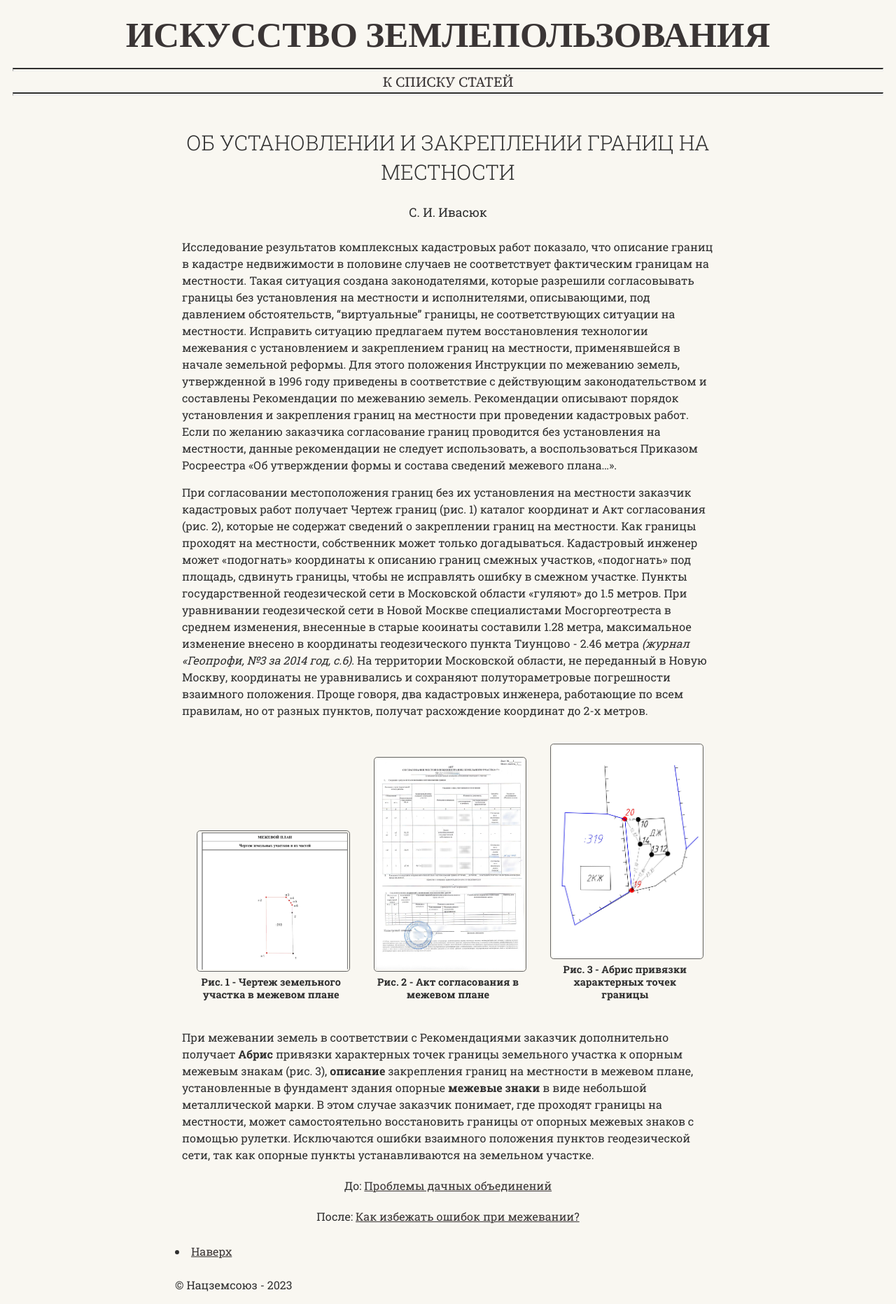
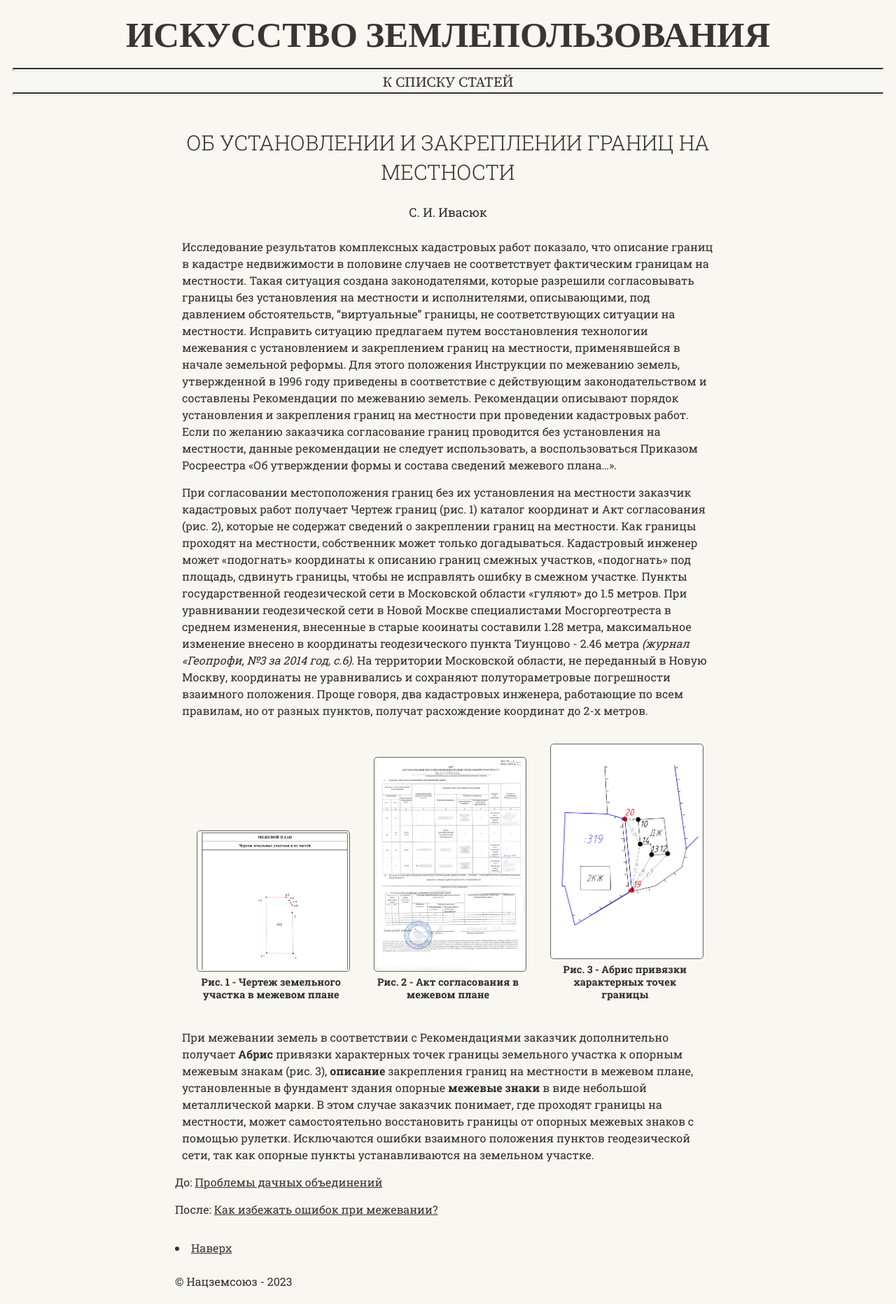
Before and after one commit to SergSi/land-use-art, a Jekyll site: the page built from _articles/2023-11-30-o-mejevanii.md, in a window 1280 px wide. Shown: the whole page at 70% size. Built offline with Jekyll 4.4.1, drawn with Linux system fonts in a browser that asks for light colours; some web fonts are replaced.

Commit message:
Update pagination.html

```diff
--- a/_includes/pagination.html
+++ b/_includes/pagination.html
@@ -1,6 +1,6 @@
 {% if page.previous %}
-    <h4 style="padding: 0 10px">До: <a href="{{ page.previous.url }}">{{ page.previous.title }}</a></h4>
+    <p>До: <a href="{{ page.previous.url }}">{{ page.previous.title }}</a></p>
 {% endif %}
 {% if page.next %}
-    <h4 style="padding: 0 10px">После: <a href="{{ page.next.url }}">{{ page.next.title }}</a></h4>
+    <p>После: <a href="{{ page.next.url }}">{{ page.next.title }}</a></p>
 {% endif %}
```
